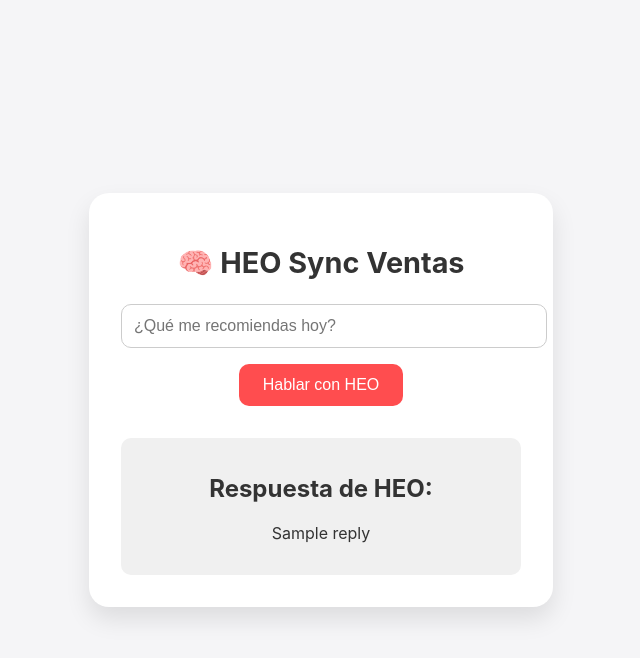
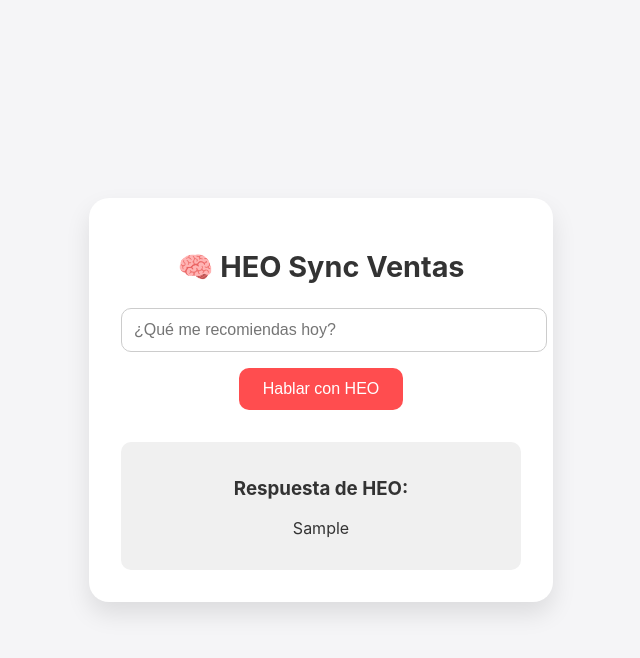
Before and after one commit to nsandovala/heo_ventas_sync, a Python web app: template templates/index.html in a window 1280 px wide. Shown: the top 658 px of the page, without its empty margins (319-959 px from the left). Run offline with Jinja, Linux system fonts and the light colour scheme; the template is opened without the code that fills it: most values are stand-ins (such as "Sample title", 1, 10 or a date in 2020).

Commit message:
Update index.html

```diff
--- a/templates/index.html
+++ b/templates/index.html
@@ -14,12 +14,13 @@
             <input type="text" name="user_input" placeholder="¿Qué me recomiendas hoy?" required>
             <button type="submit">Hablar con HEO</button>
         </form>
-        {% if reply %}
-        <div class="response">
-            <h2>Respuesta de HEO:</h2>
-            <p>{{ reply }}</p>
-        </div>
-        {% endif %}
+      {% if heo_response %}
+<div class="response">
+  <h3>Respuesta de HEO:</h3>
+  <p>{{ heo_response }}</p>
+</div>
+{% endif %}
+
     </div>
 </body>
 </html>
```
